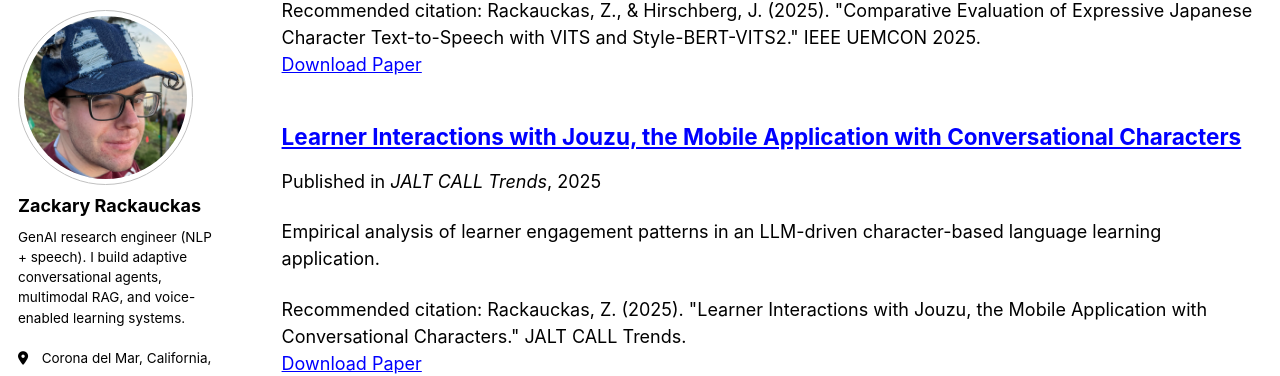
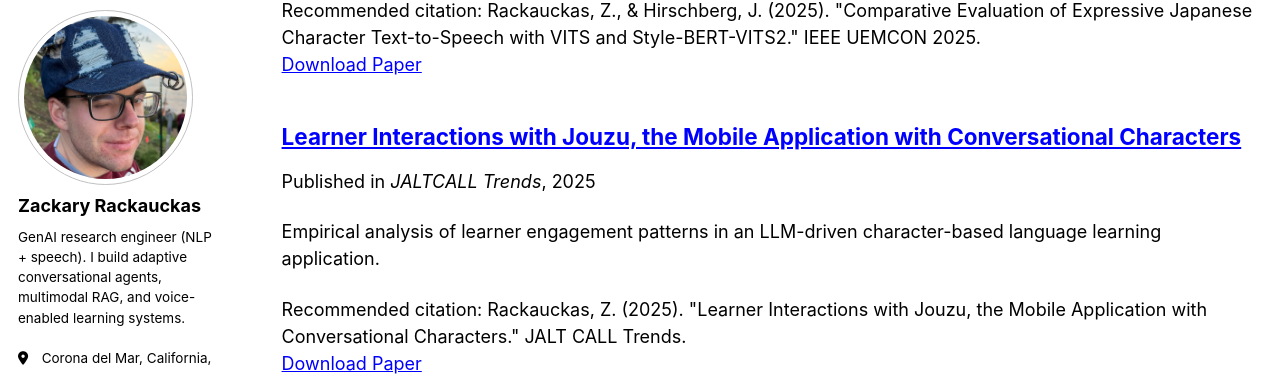
Before and after one commit to zackrack/zackrack.github.io, a Jekyll site: the page built from _pages/collection-archive.html, in a window 1280 px wide and 900 px high, scrolled down 1838 px. Shown: the part 89-465 px from the top of the window. Built offline with Jekyll 4.4.1, drawn with Linux system fonts in a browser that asks for light colours; some web fonts are replaced; a script bundle is joined from its source files by our own code; library files that are not in the unit come from our copies.

Commit message:
Fix venue name in publication metadata

```diff
--- a/_publications/2025-jouzu-interactions.md
+++ b/_publications/2025-jouzu-interactions.md
@@ -4,7 +4,7 @@ collection: publications
 category: journal
 permalink: /publication/2025-jouzu-interactions
 date: 2025-01-01
-venue: "JALT CALL Trends"
+venue: "JALTCALL Trends"
 paperurl: "https://doi.org/10.29140/jct.v1n1.2164"
 citation: "Rackauckas, Z. (2025). \"Learner Interactions with Jouzu, the Mobile Application with Conversational Characters.\" JALT CALL Trends."
 ---
```
